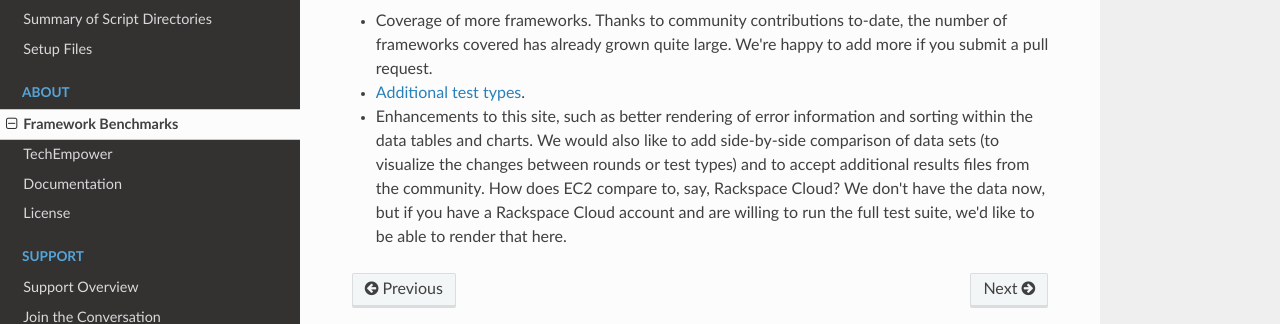
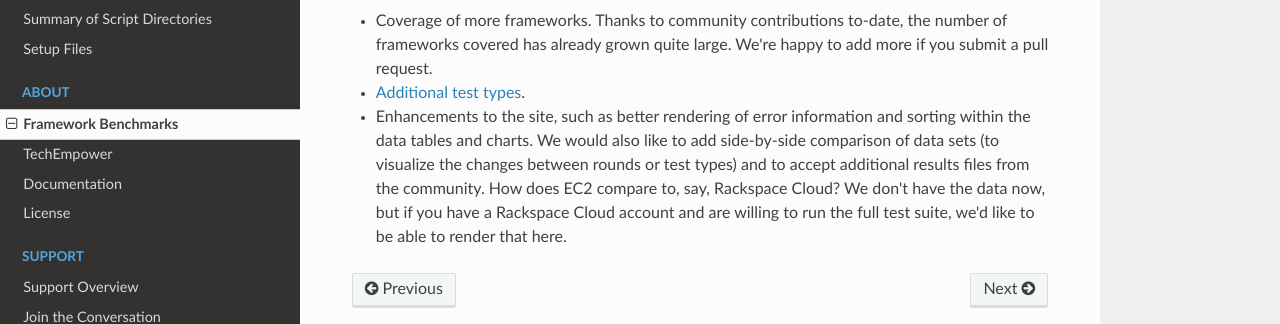
Before and after one commit to nbrady-techempower/TFB-Documentation, an MkDocs documentation site: the page built from docs/About/Framework-Benchmarks.md, in a window 1280 px wide and 900 px high, scrolled down 606 px. Shown: the part 498-822 px from the top of the window. Built offline with MkDocs 1.6.1, drawn with Linux system fonts in a browser that asks for light colours; nearby versions of some CDN libraries; old or Windows-style settings are respelled for this version of MkDocs.

Commit message:
fixed typo on About/Framework-Benchmarks page

```diff
--- a/docs/About/Framework-Benchmarks.md
+++ b/docs/About/Framework-Benchmarks.md
@@ -18,4 +18,4 @@ Feedback has been continuous and we plan to keep updating the project in several
 
 * Coverage of more frameworks. Thanks to community contributions to-date, the number of frameworks covered has already grown quite large. We're happy to add more if you submit a pull request.
 * [Additional test types](https://github.com/TechEmpower/FrameworkBenchmarks/issues/133).
-* Enhancements to this site, such as better rendering of error information and sorting within the data tables and charts. We would also like to add side-by-side comparison of data sets (to visualize the changes between rounds or test types) and to accept additional results files from the community. How does EC2 compare to, say, Rackspace Cloud? We don't have the data now, but if you have a Rackspace Cloud account and are willing to run the full test suite, we'd like to be able to render that here.
+* Enhancements to the site, such as better rendering of error information and sorting within the data tables and charts. We would also like to add side-by-side comparison of data sets (to visualize the changes between rounds or test types) and to accept additional results files from the community. How does EC2 compare to, say, Rackspace Cloud? We don't have the data now, but if you have a Rackspace Cloud account and are willing to run the full test suite, we'd like to be able to render that here.
```
